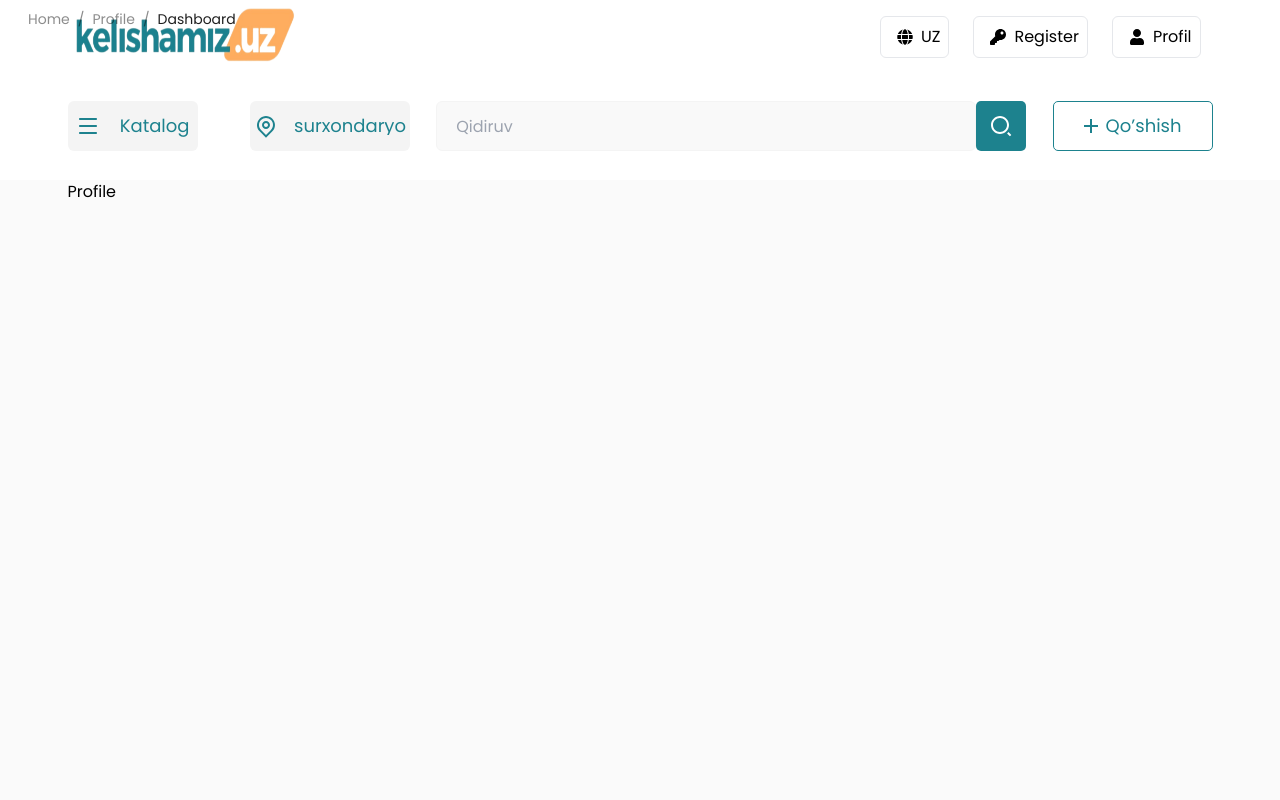
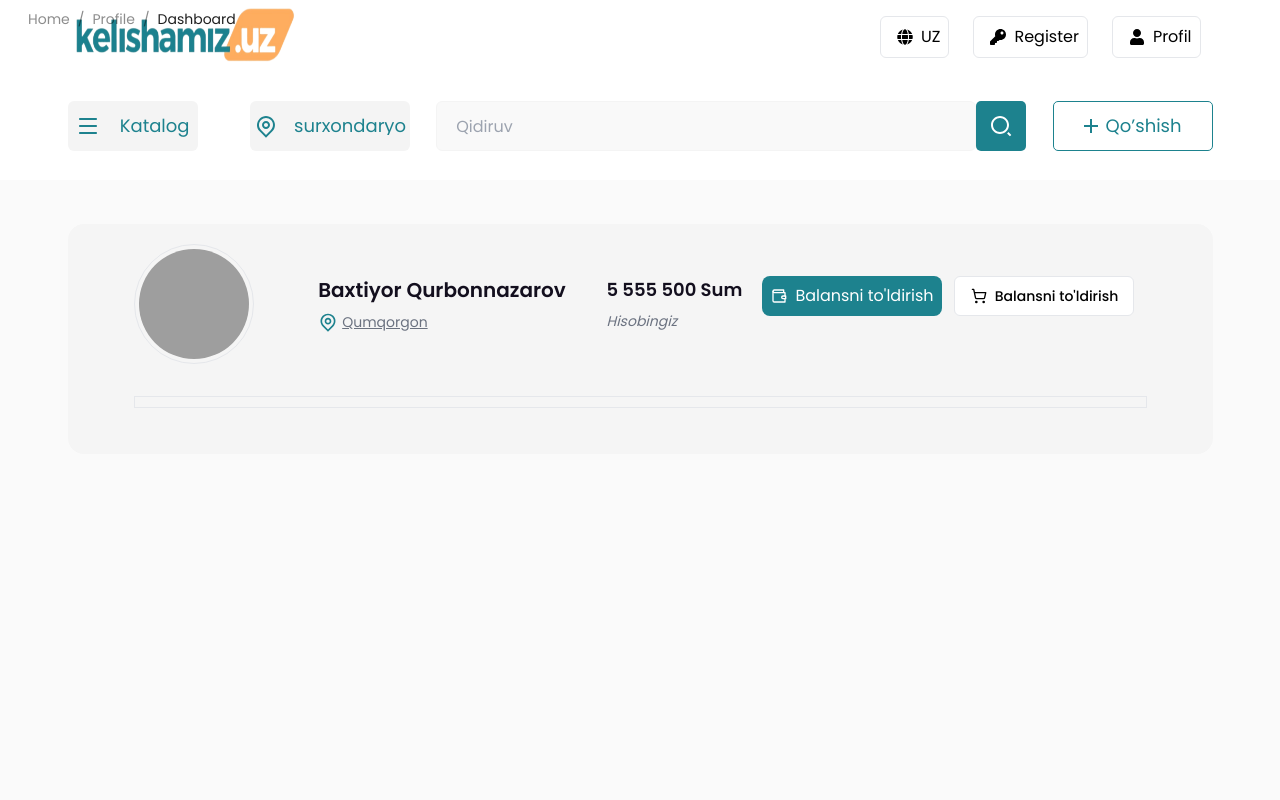
Before and after one commit to baxtiyorWeb/market, a React (Vite) app: page /profile/dashboard in a window 1280 px wide. Shown: the top 800 px of the page. Built offline with nearby package versions, Linux system fonts and the light colour scheme; grey boxes are pictures that could not be loaded.

Commit message:
kelishamiz updated ...

```diff
--- a/src/components/Main.jsx
+++ b/src/components/Main.jsx
@@ -1,3 +1,4 @@
+import axios from "axios";
 import { useEffect, useState } from "react";
 import { Carousel } from "react-responsive-carousel";
 import Loading from "../ui/loading/Loading";
@@ -10,9 +11,15 @@ export default function Main({ scroll }) {
   const [isLoading, setIsLoading] = useState(true);
 
   useEffect(() => {
+    setIsLoading(true);
+    axios
+      .get("https://mokky.dev/dashboard/projects/ecb611a2cbdacfd0")
+      .then((data) => {
+        console.log("ok");
+      });
     setTimeout(() => {
       setIsLoading(false);
-    }, 1500);
+    }, 500);
   }, []);
 
   return (
--- a/src/components/profile/profileComponent.jsx
+++ b/src/components/profile/profileComponent.jsx
@@ -1,9 +1,18 @@
-import Container from '../../shared/Container'
+import Container from "../../shared/Container";
+import UserBalance from "./user/userBalance";
+import UserTabs from "./user/userTabs";
 
 export default function ProfileComponent() {
   return (
     <Container>
-      <h1>Profile</h1>
+      <div className="mt-11 h-[230px] w-full rounded-2xl bg-[#F5F5F5] p-5 px-[66px]">
+        <div className="mb-[32px] ">
+          <UserBalance />
+        </div>
+        <div className="border">
+          <UserTabs />
+        </div>
+      </div>
     </Container>
-  )
+  );
 }
--- /dev/null
+++ b/src/components/profile/user/userBalance.jsx
@@ -0,0 +1,80 @@
+import React from "react";
+import Location from "./../../../assets/location.svg";
+export default function UserBalance() {
+  return (
+    <>
+      <div className="user-title flex items-center justify-between">
+        <div className="mr-6 flex h-[120px] w-[120px] cursor-pointer items-center justify-center rounded-full border p-1 hover:bg-slate-500/10">
+          <img
+            src="https://cdn.iconscout.com/icon/free/png-256/free-user-1374-433878.png"
+            alt=""
+            className="h-full  w-full  rounded-full "
+          />
+        </div>
+        <div className="flex flex-col">
+          <div>
+            <h1 className="mb-2 text-xl font-semibold capitalize text-[#130F1E]">
+              Baxtiyor Qurbonnazarov
+            </h1>
+          </div>
+          <div className="flex  items-center">
+            <img src={Location} alt="" className="mr-1 h-5 w-5 " />
+            <span className="flex cursor-pointer items-center gap-x-2 text-[14px] capitalize text-gray-500 underline">
+              Qumqorgon
+            </span>
+          </div>
+        </div>
+        <div className="flex w-[540px]  items-start justify-between ">
+          <div>
+            <h1 className="mb-2 text-[18px] font-semibold capitalize text-[#130F1E]">
+              5 555 500 sum
+            </h1>
+            <span className="flex items-center gap-x-2 text-[14px] capitalize italic text-gray-500">
+              hisobingiz
+            </span>
+          </div>
+          <div className="flex items-center justify-center">
+            <button className="flex h-10 w-[180px] items-center justify-center rounded-lg bg-[#1D828E] text-[#fff] hover:bg-[#1D828E]/70">
+              <svg
+                xmlns="http://www.w3.org/2000/svg"
+                width="24"
+                height="24"
+                viewBox="0 0 24 24"
+                fill="none"
+                stroke="currentColor"
+                stroke-width="2"
+                stroke-linecap="round"
+                stroke-linejoin="round"
+                class="mr-2 h-4 w-4"
+              >
+                <path d="M21 12V7H5a2 2 0 0 1 0-4h14v4"></path>
+                <path d="M3 5v14a2 2 0 0 0 2 2h16v-5"></path>
+                <path d="M18 12a2 2 0 0 0 0 4h4v-4Z"></path>
+              </svg>
+              <span>Balansni to'ldirish</span>
+            </button>
+            <button className="ml-3 mr-3 flex h-10 w-[180px] items-center justify-center  rounded-md border bg-[#fff] text-sm font-medium text-[#000] hover:bg-[#fff]/10">
+              <svg
+                xmlns="http://www.w3.org/2000/svg"
+                width="24"
+                height="24"
+                viewBox="0 0 24 24"
+                fill="none"
+                stroke="currentColor"
+                stroke-width="2"
+                stroke-linecap="round"
+                stroke-linejoin="round"
+                class="mr-2 h-4 w-4"
+              >
+                <circle cx="8" cy="21" r="1"></circle>
+                <circle cx="19" cy="21" r="1"></circle>
+                <path d="M2.05 2.05h2l2.66 12.42a2 2 0 0 0 2 1.58h9.78a2 2 0 0 0 1.95-1.57l1.65-7.43H5.12"></path>
+              </svg>
+              <span>Balansni to'ldirish</span>
+            </button>
+          </div>
+        </div>
+      </div>
+    </>
+  );
+}
--- /dev/null
+++ b/src/components/profile/user/userTabs.jsx
@@ -0,0 +1,14 @@
+import React from "react";
+import { NavLink } from "react-router-dom";
+
+export default function UserTabs() {
+  return (
+    <div>
+      <NavLink
+        className={({ isActive, isPending }) =>
+          isPending ? "pending" : isActive ? "active" : ""
+        }
+      ></NavLink>
+    </div>
+  );
+}
--- /dev/null
+++ b/src/components/user/userTabsComponent.jsx
@@ -0,0 +1,5 @@
+import React from "react";
+
+export default function UserTabsComponent() {
+  return <div>userTabsComponent</div>;
+}
```
